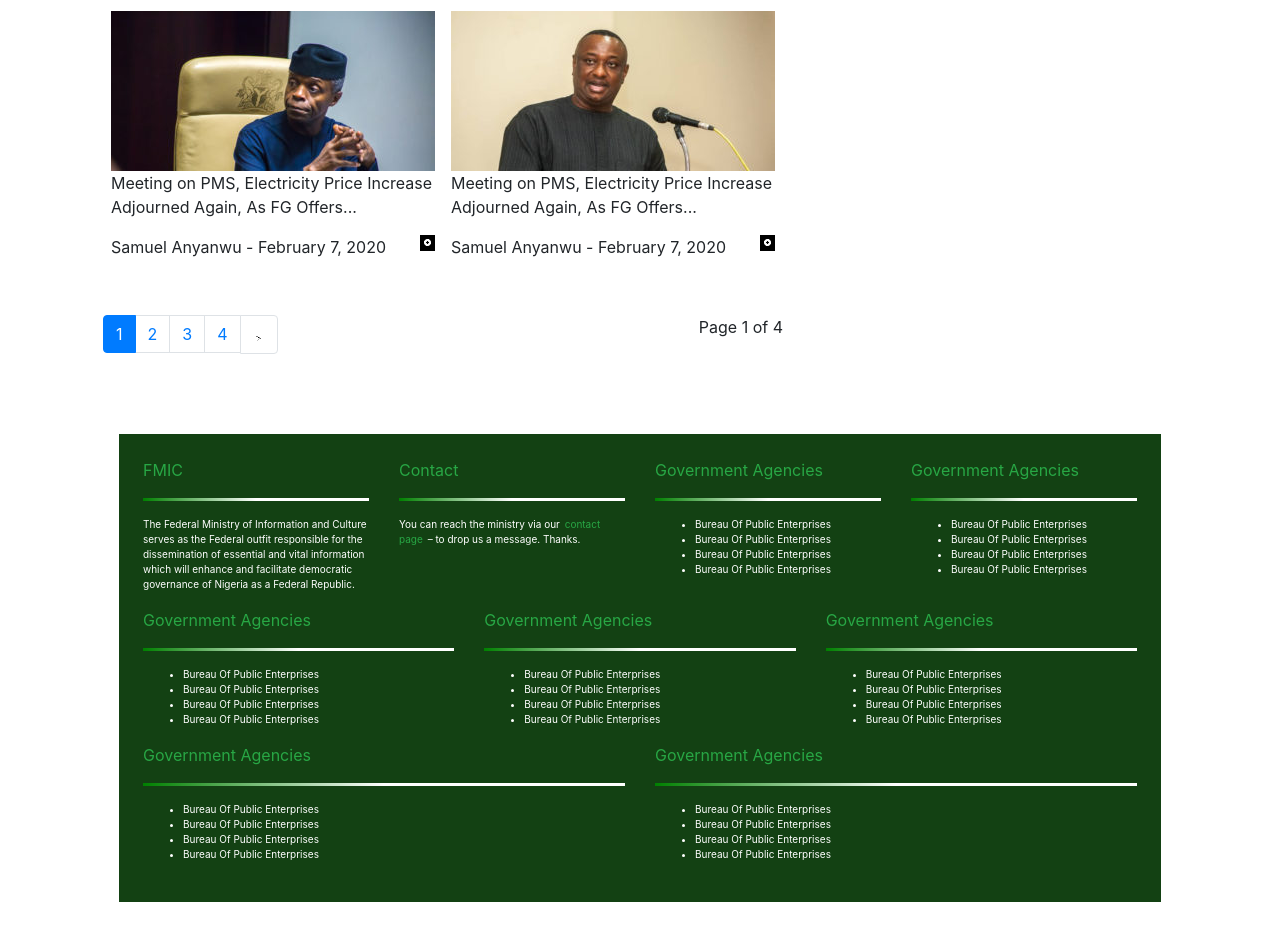
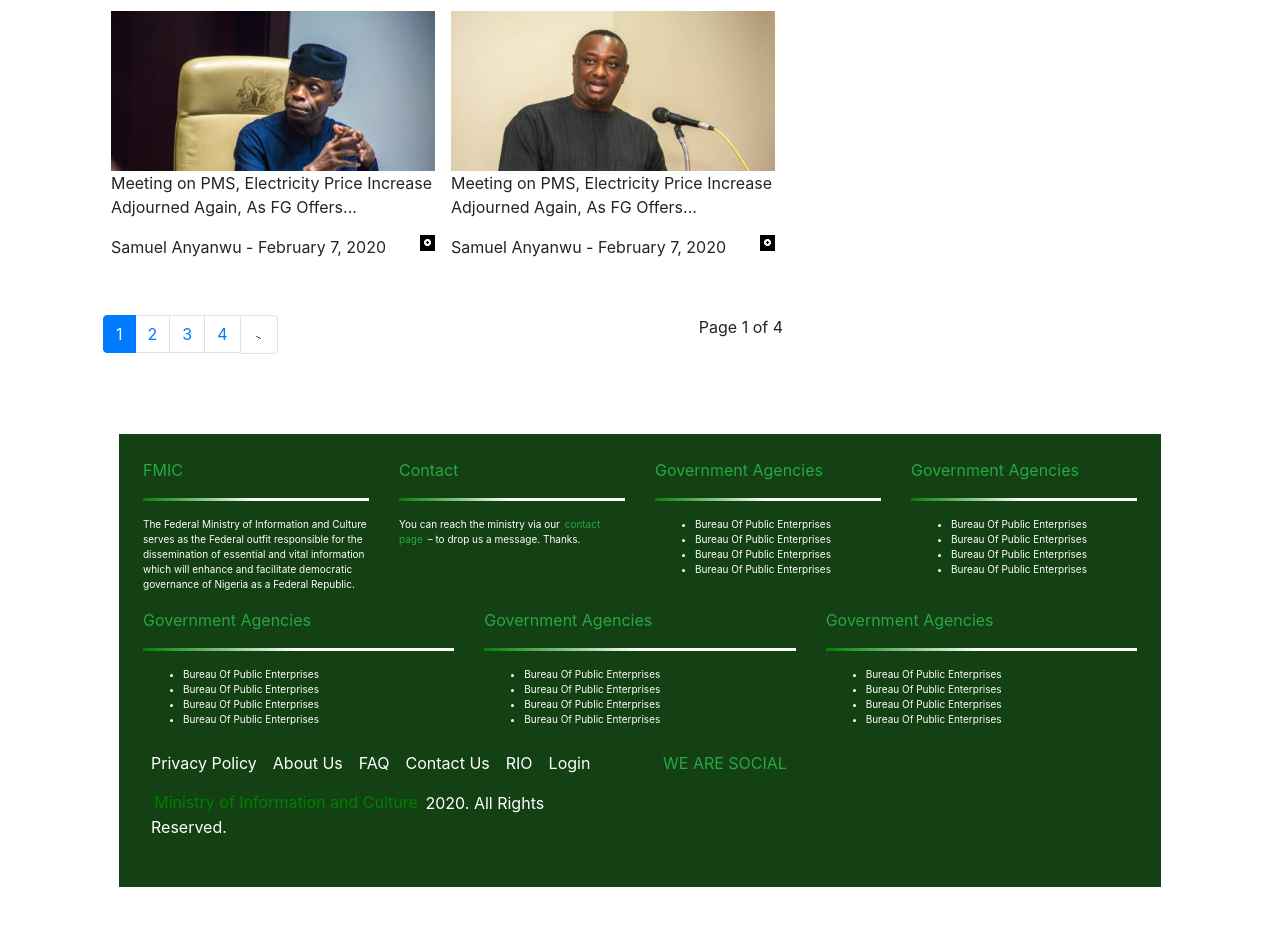
Before and after one commit to amie-nzie/min-lab, a plain HTML site: page index.html in a window 1280 px wide. Shown: the part 1537-2473 px from the top of the page. Drawn offline with nearby package versions, Linux system fonts and the light colour scheme.

Commit message:
footer changes

```diff
--- a/index.html
+++ b/index.html
@@ -405,47 +405,28 @@
 
    <div class="row">
     <div class="col">
-      <p class="text-success">Government Agencies</p>
-      <hr style=" border: 0;
-      height: 3px;
-      background: white;
-      background-image: linear-gradient(to right, green, white, white);">
-      <ul style="font-size: 10px;" class="text-white">
-        <li>
-          Bureau Of Public Enterprises
-        </li>
-        <li>
-          Bureau Of Public Enterprises
-        </li>
-        <li>
-          Bureau Of Public Enterprises
-        </li>
-        <li>
-          Bureau Of Public Enterprises
-        </li>
-      </ul>
+      <div class="d-flex flex-column">
+        <div class="">
+          <div class="d-inline-flex text-white">
+            <div class="m-2">Privacy Policy</div>
+            <div class="m-2">About Us</div>
+            <div class="m-2">FAQ</div>
+            <div class="p-2">Contact Us</div>
+            <div class="p-2">RIO</div>
+            <div class="p-2">Login</div>
+          </div>
+        </div>
+
+        <div class="p-2 text-white">
+          <P> <mark style="color: green; background-color: #134113;"> Ministry of Information and Culture </mark> 2020. All Rights Reserved.</P>
+        </div>
+        </div>
     </div>
 
+
     <div class="col">
-      <p class="text-success">Government Agencies</p>
-      <hr style=" border: 0;
-      height: 3px;
-      background: white;
-      background-image: linear-gradient(to right, green, white, white);">
-      <ul style="font-size: 10px;" class="text-white">
-        <li>
-          Bureau Of Public Enterprises
-        </li>
-        <li>
-          Bureau Of Public Enterprises
-        </li>
-        <li>
-          Bureau Of Public Enterprises
-        </li>
-        <li>
-          Bureau Of Public Enterprises
-        </li>
-      </ul>
+      <p class="text-success p-2">WE ARE SOCIAL</p>
+
     </div>
   </div>
 </div>
```
